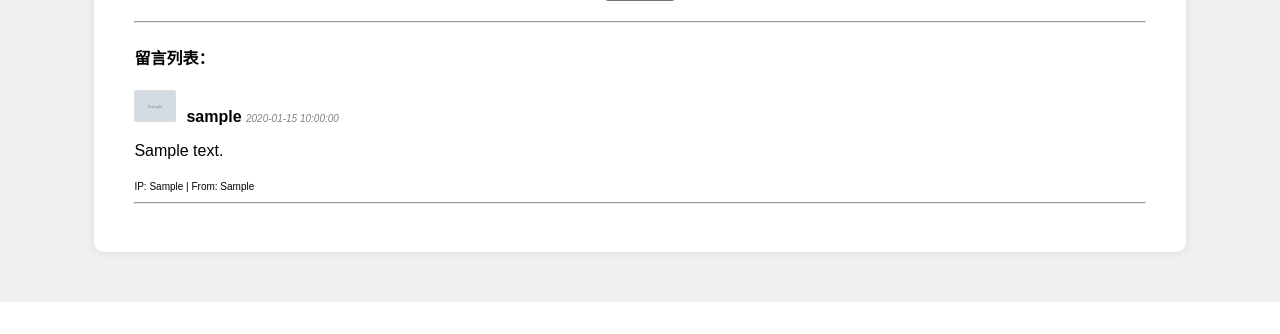
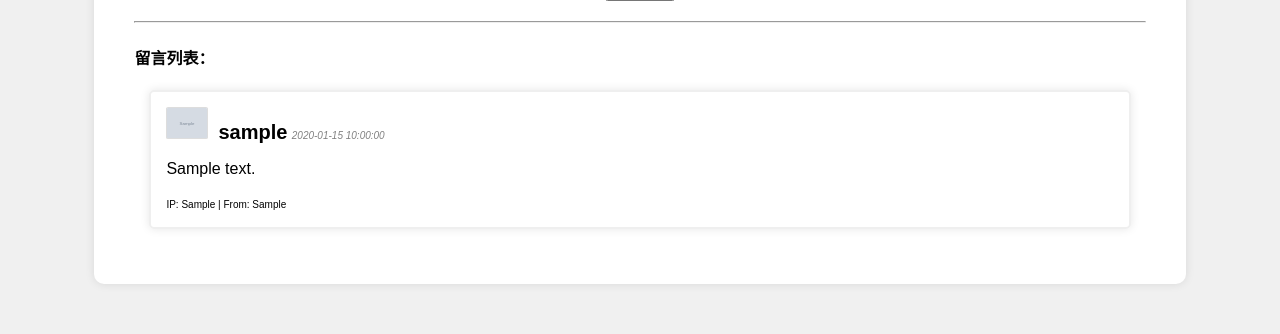
Before and after one commit to pluvo070/PHP-UserProfileSystem, a PHP site: page /user_system/dashboard.php in a window 1280 px wide. Shown: the part 948-1282 px from the top of the page. Before the commit the page ends 1250 px from the top, so only its background shows below. Run offline with PHP 8.4, Linux system fonts and the light colour scheme; the visitor is signed in with stand-in values (Sample User, id 1); tables that the repository leaves empty hold one stand-in row (values such as "Sample post"); grey boxes marked "Sample" are stand-in pictures; data that the repository does not hold is empty; some web fonts are replaced.

Commit message:
优化样式

```diff
--- a/user_system/dashboard.php
+++ b/user_system/dashboard.php
@@ -97,12 +97,12 @@ $username = $user['username'];
                         }
                         // 显示留言者用户名和留言时间
                         echo "<strong>" . htmlspecialchars($row['username']) . "</strong>";
-                        echo " <em>" . $row['created_at'] . "</em><br>";
+                        echo "  <em>" . $row['created_at'] . "</em><br>";
                         // 显示留言内容，因为使用了 HTMLPurifier 所以可以直接输出内容而不考虑 XSS 攻击
                         echo "<p>" . $row['content'] . "</p>";
                         // 显示留言者的 IP 地址和浏览器信息
                         echo "<small>IP: " . htmlspecialchars($row['ipaddr']) . " | From: " . htmlspecialchars($row['uagent']) . "</small>";
-                        echo "</div><hr>";
+                        echo "</div>";
                     }
                 } else {
                     echo "暂无留言。";
--- a/user_system/style.css
+++ b/user_system/style.css
@@ -219,9 +219,19 @@ body {
     border: 1px solid #ddd;
 }
 
-/* 留言板留言的字体设置 */
+/* 每一条留言的样式 */
+.message {
+    border: 2px solid #efefef;
+    border-radius: 5px;
+    margin: 15px;
+    padding: 15px;
+    box-shadow: 0 0 10px rgba(0, 0, 0, 0.1);
+}
+.message hr {
+    visibility: hidden;
+}
 .message strong {
-    font-size: 16px; /* 用户名 */
+    font-size: 20px; /* 用户名 */
 }
 .message em {
     font-size: 10px; /* 留言时间 */
```
Also changed, not shown: user_system/admin/admin-dashboard.php (+11 -5 lines).
